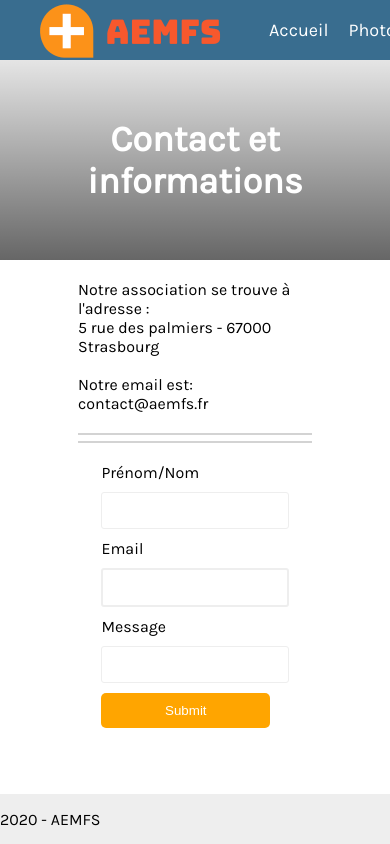
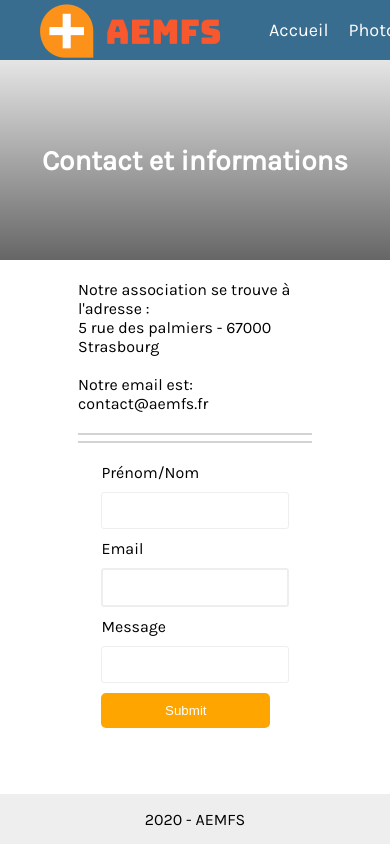
Before and after one commit to SchawnnDev/prog-web2-front, a Vue app: page /contact in a window 390 px wide. Built offline with nearby package versions, Linux system fonts and the light colour scheme; the HTML template or start-up script is replaced by a standard one.

Commit message:
maj design & page contact

```diff
--- a/src/App.vue
+++ b/src/App.vue
@@ -102,10 +102,14 @@ hr.separator {
   margin-top: 20px;
 }
 
+.title-container h1.title-responsive {
+  font-size: 50px;
+}
+
 @media only screen and (max-width: 768px) {
   /* For mobile phones: */
-  .title-container h1 > .title-responsive {
-    font-size: 30px;
+  .title-container h1.title-responsive {
+    font-size: 28px;
   }
 }
 
--- a/src/components/layouts/Footer.vue
+++ b/src/components/layouts/Footer.vue
@@ -25,5 +25,6 @@ footer {
 
 footer p {
   color: black;
+  text-align: center;
 }
 </style>
--- a/src/components/layouts/Header.vue
+++ b/src/components/layouts/Header.vue
@@ -83,4 +83,8 @@ export default {
   padding: 10px;
 }
 
+@media only screen and (max-width: 768px) {
+  /* For mobile phones: */
+}
+
 </style>
--- a/src/views/Contact.vue
+++ b/src/views/Contact.vue
@@ -2,7 +2,7 @@
   <section>
 
     <div class="title-container">
-      <h1 class="title-reponsive">Contact et informations</h1>
+      <h1 class="title-responsive">Contact et informations</h1>
     </div>
 
     <div class="panel contact-panel">
@@ -45,12 +45,10 @@ export default {
 </script>
 
 <style scoped>
+
 .panel.contact-panel {
   margin-left: 20%;
   margin-right: 20%;
 }
 
-.panel.contact-panel .title {
-  margin-bottom: 50px;
-}
 </style>
```
